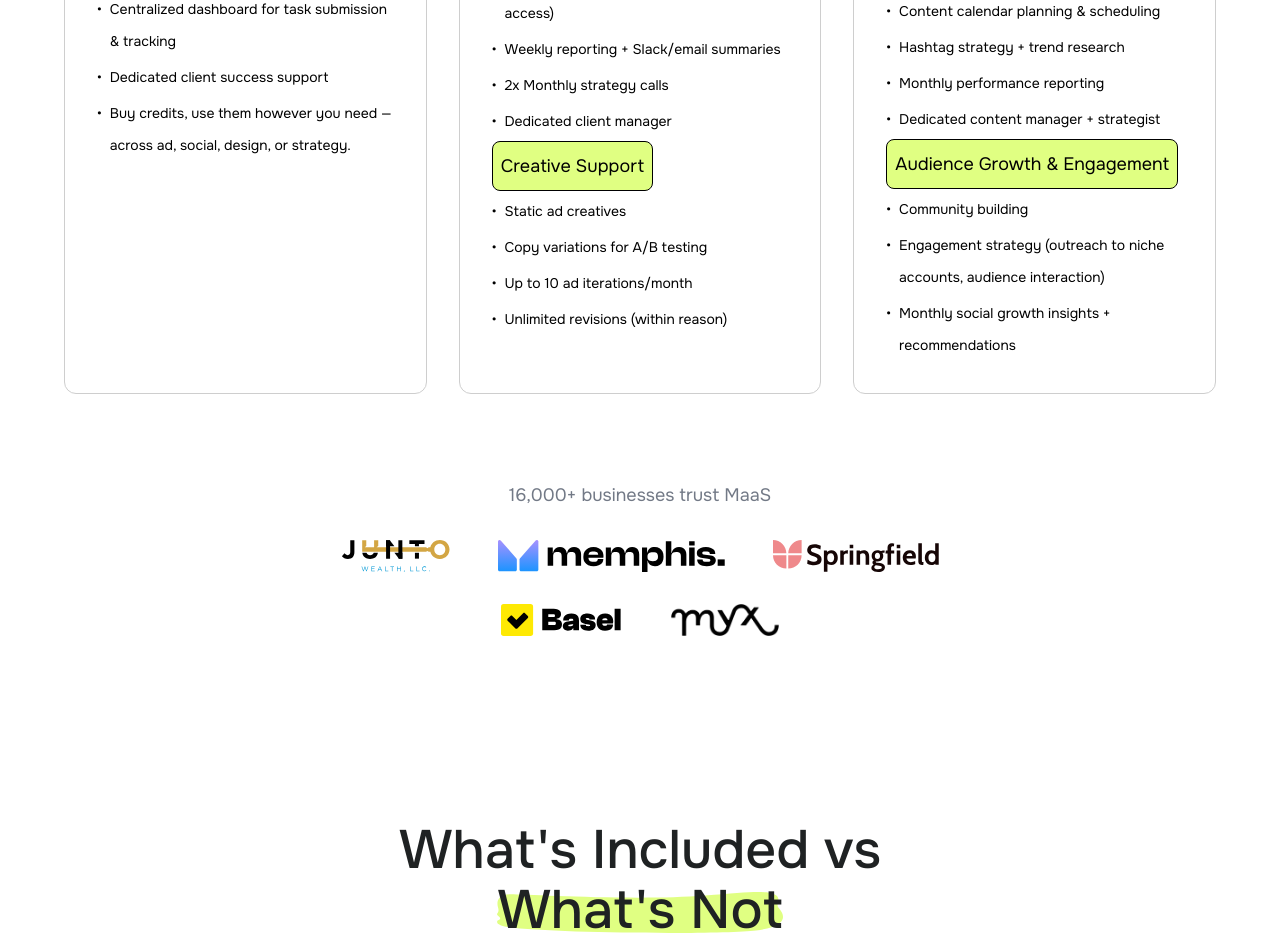
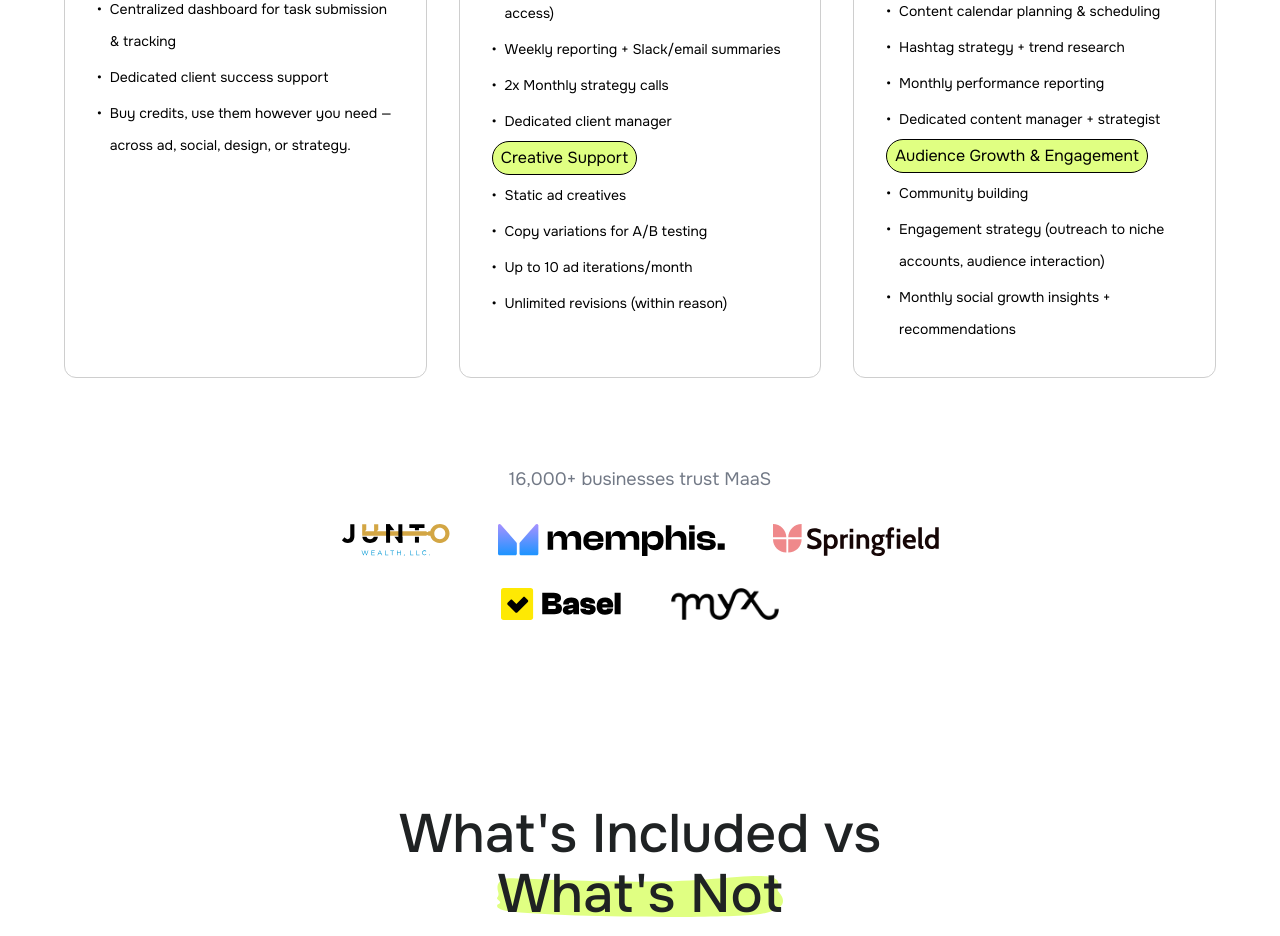
Before and after one commit to Kashif9566/midcreatives, a React (Vite) app: page /pricing in a window 1280 px wide. Shown: the part 860-1796 px from the top of the page. Built offline with nearby package versions, Linux system fonts and the light colour scheme.

Commit message:
fixed styles

```diff
--- a/src/components/pages/Pricing.tsx
+++ b/src/components/pages/Pricing.tsx
@@ -376,7 +376,7 @@ export default function PricingPage() {
                         key={featureIndex}
                         className={`text-[14px] font-normal font-['Onest'] text-black leading-[32px] flex items-start ${
                           feature === "Creative Support" || feature === "Audience Growth & Engagement"
-                            ? "text-[18px] font-[600] mt-4 mb-2 bg-primary border inline-flex border-black px-2 py-2 rounded-lg"
+                            ? "text-[16px] font-[600] mt-4 mb-2 bg-primary border inline-flex border-black px-2 py-0 rounded-full"
                             : ""
                         }`}
                       >
```
